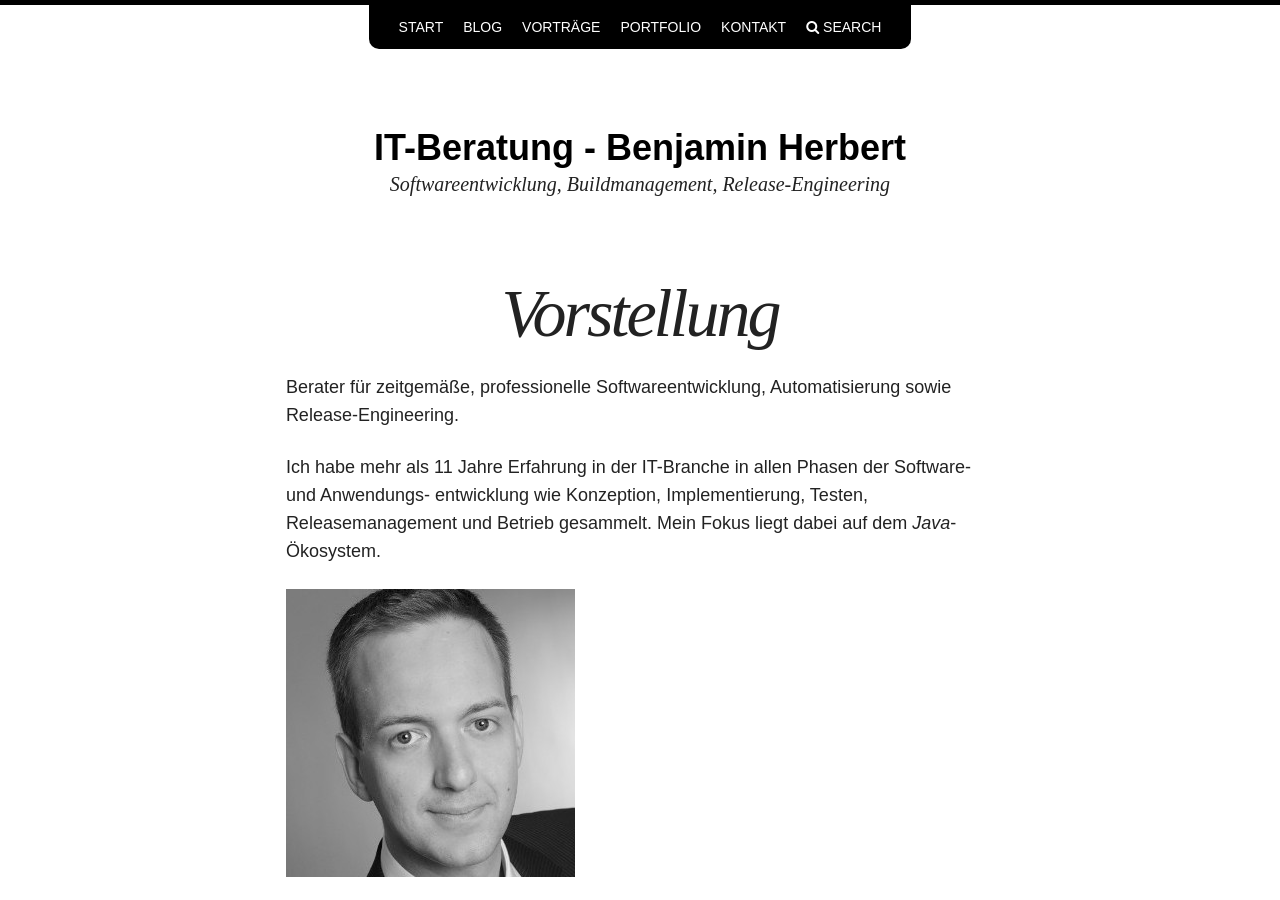
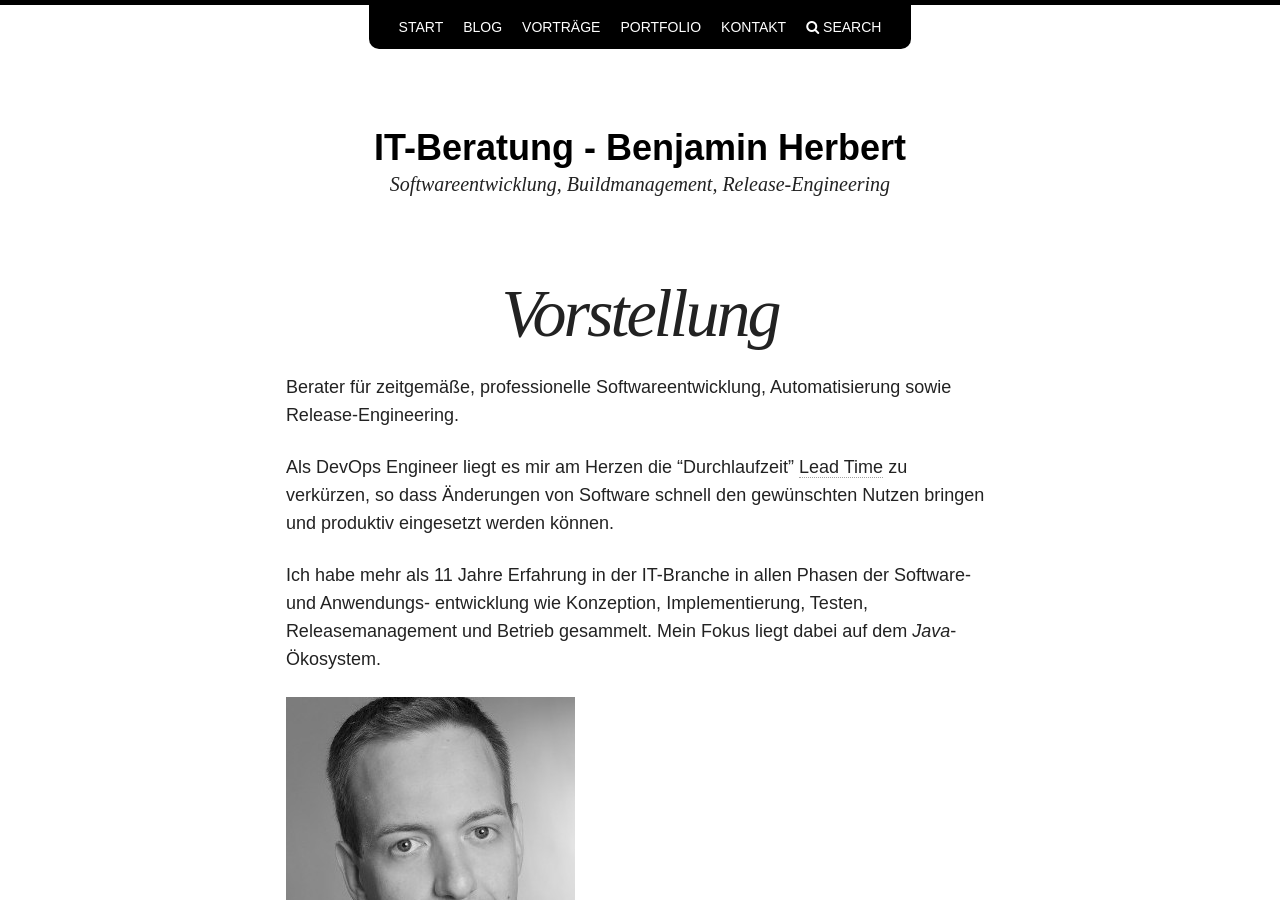
Before and after one commit to BenjaminHerbert/BenjaminHerbert.github.io, a Jekyll site: the page built from index.md, in a window 1280 px wide and 900 px high. Built offline with Jekyll 4.4.1, drawn with Linux system fonts in a browser that asks for light colours; nearby versions of some CDN libraries.

Commit message:
Update Text

```diff
--- a/index.md
+++ b/index.md
@@ -5,6 +5,8 @@ tags: [devops,java,freelancer,freiberufler,it-beratung,softwareentwicklung,softw
 ---
 
 Berater für zeitgemäße, professionelle Softwareentwicklung, Automatisierung sowie Release-Engineering.
+
+Als DevOps Engineer liegt es mir am Herzen die "Durchlaufzeit" [Lead Time](https://en.wikipedia.org/wiki/Lead_time) zu verkürzen, so dass Änderungen von Software schnell den gewünschten Nutzen bringen und produktiv eingesetzt werden können.
 
 Ich habe mehr als 11 Jahre Erfahrung in der IT-Branche in allen Phasen der Software- und Anwendungs- entwicklung wie Konzeption, Implementierung, Testen, Releasemanagement und Betrieb gesammelt. Mein Fokus liegt dabei auf dem *Java*-Ökosystem.
 
```
